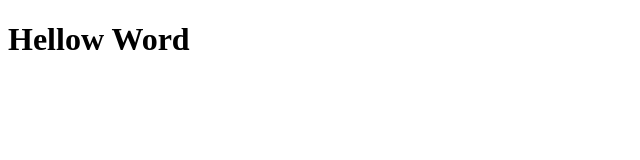
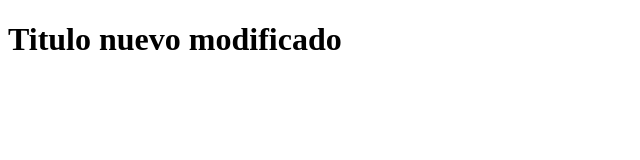
Before and after one commit to zeidenro/hello-git, a plain HTML site: page index.html in a window 1280 px wide. Shown: the whole page, without its empty margins (0-640 px from the left). Drawn offline with Linux system fonts and the light colour scheme.

Commit message:
commit develop

```diff
--- a/index.html
+++ b/index.html
@@ -7,6 +7,6 @@
     <title>Document</title>
 </head>
 <body>
-    <h1>Hellow Word</h1>
+    <h1>Titulo nuevo modificado</h1>
 </body>
 </html>
```
